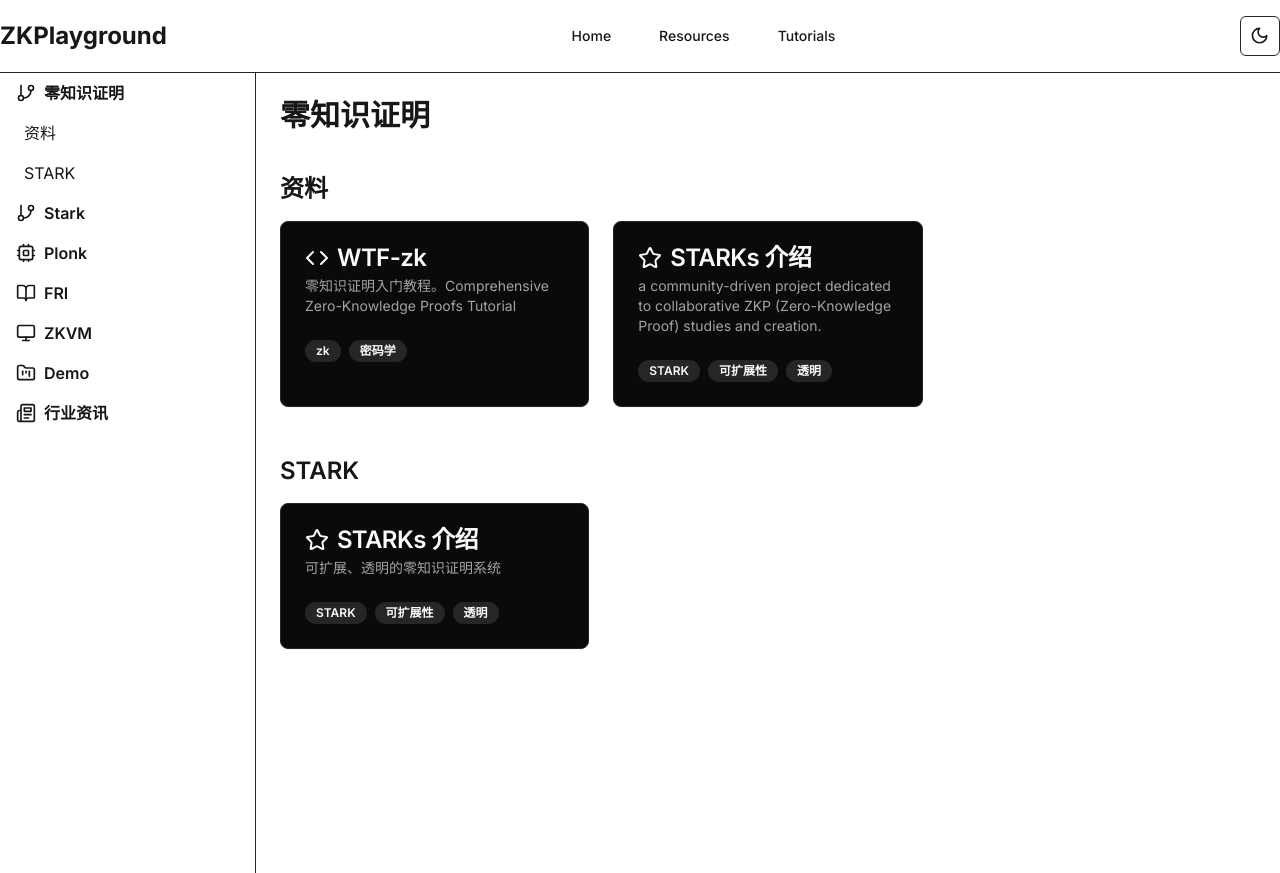
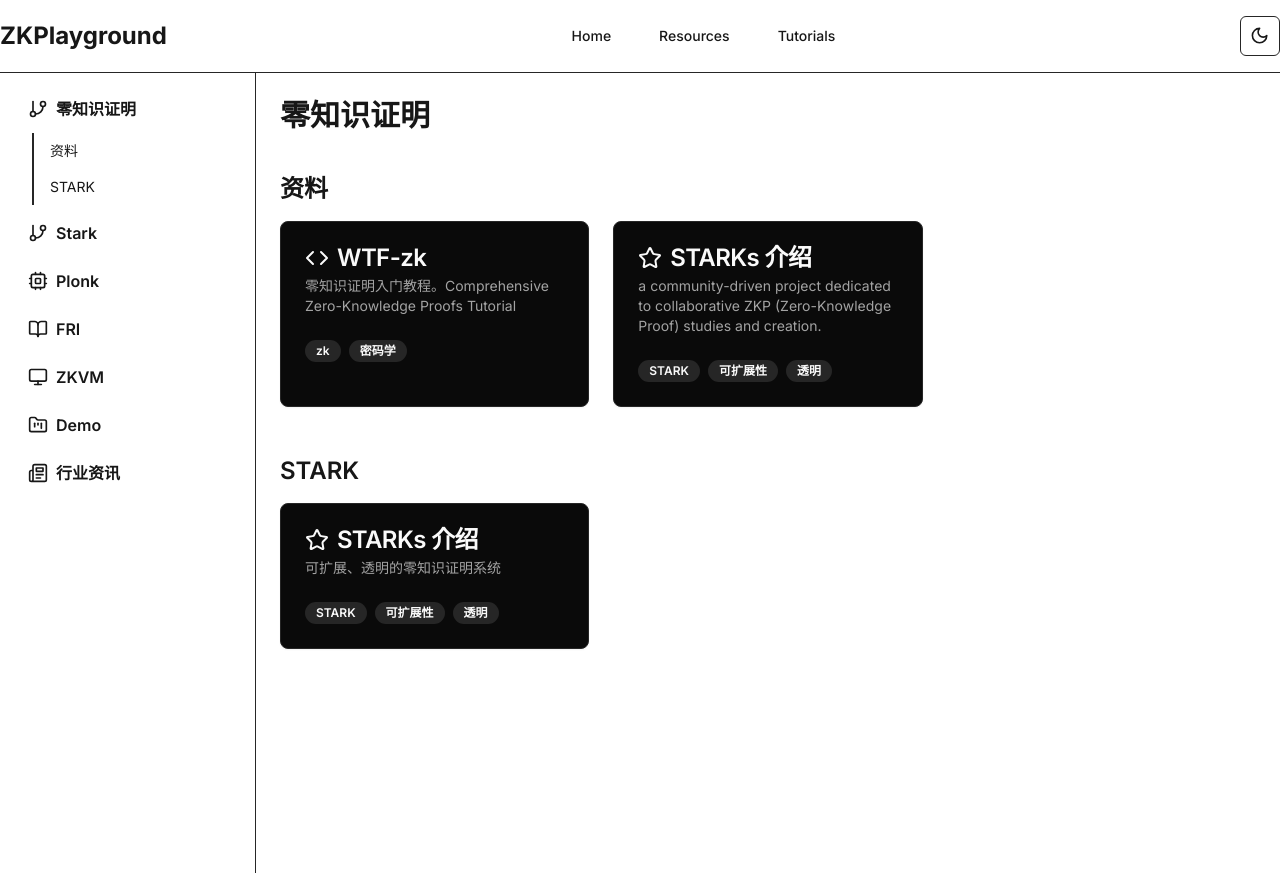
Before and after one commit to hanbu97/zkplayground, a Next.js app: page /resources in a window 1280 px wide. Built offline with nearby package versions, Linux system fonts and the light colour scheme.

Commit message:
todo: sidebar highlight

```diff
--- a/src/components/resource_navigation.tsx
+++ b/src/components/resource_navigation.tsx
@@ -31,29 +31,40 @@
 };
 
 const ResourceNavigation: React.FC<ResourceNavigationProps> = ({ categories, onSelectSubcategory }) => {
-    const [expandedCategory, setExpandedCategory] = useState<number | null>(0);
+    const [expandedCategories, setExpandedCategories] = useState<Set<number>>(new Set([0]));
+
+    const toggleCategory = (categoryIndex: number) => {
+        setExpandedCategories(prev => {
+            const newSet = new Set(prev);
+            if (newSet.has(categoryIndex)) {
+                newSet.delete(categoryIndex);
+            } else {
+                newSet.add(categoryIndex);
+            }
+            return newSet;
+        });
+        onSelectSubcategory(categoryIndex, 0); // Select the first subcategory when expanding
+    };
 
     return (
-        <nav className="w-64 h-screen overflow-y-auto border-r">
+        <nav className="w-64 h-screen overflow-y-auto border-r border-border bg-background text-foreground">
+            <div className="p-4">
                 {categories.map((category, categoryIndex) => (
-                <div key={categoryIndex}>
+                    <div key={categoryIndex} className="mb-2">
                         <button
-                        onClick={() => {
-                            setExpandedCategory(expandedCategory === categoryIndex ? null : categoryIndex);
-                            onSelectSubcategory(categoryIndex, 0); // Select the first subcategory when expanding
-                        }}
-                        className="flex items-center w-full text-left px-4 py-2 hover:bg-gray-100 transition-colors"
+                            onClick={() => toggleCategory(categoryIndex)}
+                            className="flex items-center w-full text-left px-3 py-2 rounded-md hover:bg-secondary transition-colors"
                         >
                             <IconComponent name={category.icon} />
                             <span className="ml-2 font-semibold">{category.name}</span>
                         </button>
-                    {expandedCategory === categoryIndex && (
-                        <div>
+                        {expandedCategories.has(categoryIndex) && (
+                            <div className="mt-1 ml-4 border-l-2 border-border">
                                 {category.subcategories.map((subcategory, subcategoryIndex) => (
                                     <button
                                         key={subcategoryIndex}
                                         onClick={() => onSelectSubcategory(categoryIndex, subcategoryIndex)}
-                                    className="block w-full text-left px-6 py-2 hover:bg-gray-100 transition-colors"
+                                        className="block w-full text-left px-4 py-2 hover:bg-secondary transition-colors rounded-md text-sm"
                                     >
                                         {subcategory.name}
                                     </button>
@@ -62,6 +73,7 @@
                         )}
                     </div>
                 ))}
+            </div>
         </nav>
     );
 };
--- a/src/components/tutorial_navigation.tsx
+++ b/src/components/tutorial_navigation.tsx
@@ -25,27 +25,106 @@
     return Icon ? <Icon className="h-5 w-5" /> : <Icons.HelpCircle className="h-5 w-5" />;
 };
 
+// const TutorialNavigation: React.FC<TutorialNavigationProps> = ({ categories, onSelectTutorial }) => {
+//     const [expandedCategory, setExpandedCategory] = useState<number | null>(0);
+
+//     return (
+//         <nav className="w-64 h-screen overflow-y-auto border-r">
+//             {categories.map((category, categoryIndex) => (
+//                 <div key={categoryIndex}>
+//                     <button
+//                         onClick={() => setExpandedCategory(expandedCategory === categoryIndex ? null : categoryIndex)}
+//                         className="flex items-center w-full text-left px-4 py-2 hover:bg-gray-100 transition-colors"
+//                     >
+//                         <IconComponent name={category.icon} />
+//                         <span className="ml-2 font-semibold">{category.name}</span>
+//                     </button>
+//                     {expandedCategory === categoryIndex && (
+//                         <div>
+//                             {category.items.map((item, itemIndex) => (
+//                                 <button
+//                                     key={itemIndex}
+//                                     onClick={() => onSelectTutorial(categoryIndex, itemIndex)}
+//                                     className="block w-full text-left px-6 py-2 hover:bg-gray-100 transition-colors"
+//                                 >
+//                                     {item.name}
+//                                 </button>
+//                             ))}
+//                         </div>
+//                     )}
+//                 </div>
+//             ))}
+//         </nav>
+//     );
+// };
+
+// export default TutorialNavigation;
+
+
 const TutorialNavigation: React.FC<TutorialNavigationProps> = ({ categories, onSelectTutorial }) => {
-    const [expandedCategory, setExpandedCategory] = useState<number | null>(0);
+    const [expandedCategories, setExpandedCategories] = useState<Set<number>>(new Set([0]));
 
+    const toggleCategory = (categoryIndex: number) => {
+        setExpandedCategories(prev => {
+            const newSet = new Set(prev);
+            if (newSet.has(categoryIndex)) {
+                newSet.delete(categoryIndex);
+            } else {
+                newSet.add(categoryIndex);
+            }
+            return newSet;
+        });
+    };
+
+    // return (
+    //     <nav className="w-64 h-screen overflow-y-auto border-r bg-gray-50">
+    //         <div className="p-4">
+    //             {categories.map((category, categoryIndex) => (
+    //                 <div key={categoryIndex} className="mb-2">
+    //                     <button
+    //                         onClick={() => toggleCategory(categoryIndex)}
+    //                         className="flex items-center w-full text-left px-3 py-2 rounded-md hover:bg-gray-200 transition-colors"
+    //                     >
+    //                         <IconComponent name={category.icon} />
+    //                         <span className="ml-2 font-semibold">{category.name}</span>
+    //                     </button>
+    //                     {expandedCategories.has(categoryIndex) && (
+    //                         <div className="mt-1 ml-4 border-l-2 border-gray-300">
+    //                             {category.items.map((item, itemIndex) => (
+    //                                 <button
+    //                                     key={itemIndex}
+    //                                     onClick={() => onSelectTutorial(categoryIndex, itemIndex)}
+    //                                     className="block w-full text-left px-4 py-2 hover:bg-gray-200 transition-colors rounded-md text-sm"
+    //                                 >
+    //                                     {item.name}
+    //                                 </button>
+    //                             ))}
+    //                         </div>
+    //                     )}
+    //                 </div>
+    //             ))}
+    //         </div>
+    //     </nav>
+    // );
     return (
-        <nav className="w-64 h-screen overflow-y-auto border-r">
+        <nav className="w-64 h-screen overflow-y-auto border-r border-border bg-background text-foreground">
+            <div className="p-4">
                 {categories.map((category, categoryIndex) => (
-                <div key={categoryIndex}>
+                    <div key={categoryIndex} className="mb-2">
                         <button
-                        onClick={() => setExpandedCategory(expandedCategory === categoryIndex ? null : categoryIndex)}
-                        className="flex items-center w-full text-left px-4 py-2 hover:bg-gray-100 transition-colors"
+                            onClick={() => toggleCategory(categoryIndex)}
+                            className="flex items-center w-full text-left px-3 py-2 rounded-md hover:bg-secondary transition-colors"
                         >
                             <IconComponent name={category.icon} />
                             <span className="ml-2 font-semibold">{category.name}</span>
                         </button>
-                    {expandedCategory === categoryIndex && (
-                        <div>
+                        {expandedCategories.has(categoryIndex) && (
+                            <div className="mt-1 ml-4 border-l-2 border-border">
                                 {category.items.map((item, itemIndex) => (
                                     <button
                                         key={itemIndex}
                                         onClick={() => onSelectTutorial(categoryIndex, itemIndex)}
-                                    className="block w-full text-left px-6 py-2 hover:bg-gray-100 transition-colors"
+                                        className="block w-full text-left px-4 py-2 hover:bg-secondary transition-colors rounded-md text-sm"
                                     >
                                         {item.name}
                                     </button>
@@ -54,6 +133,7 @@
                         )}
                     </div>
                 ))}
+            </div>
         </nav>
     );
 };
```
Lines whose indentation alone changed are shown as unchanged.
